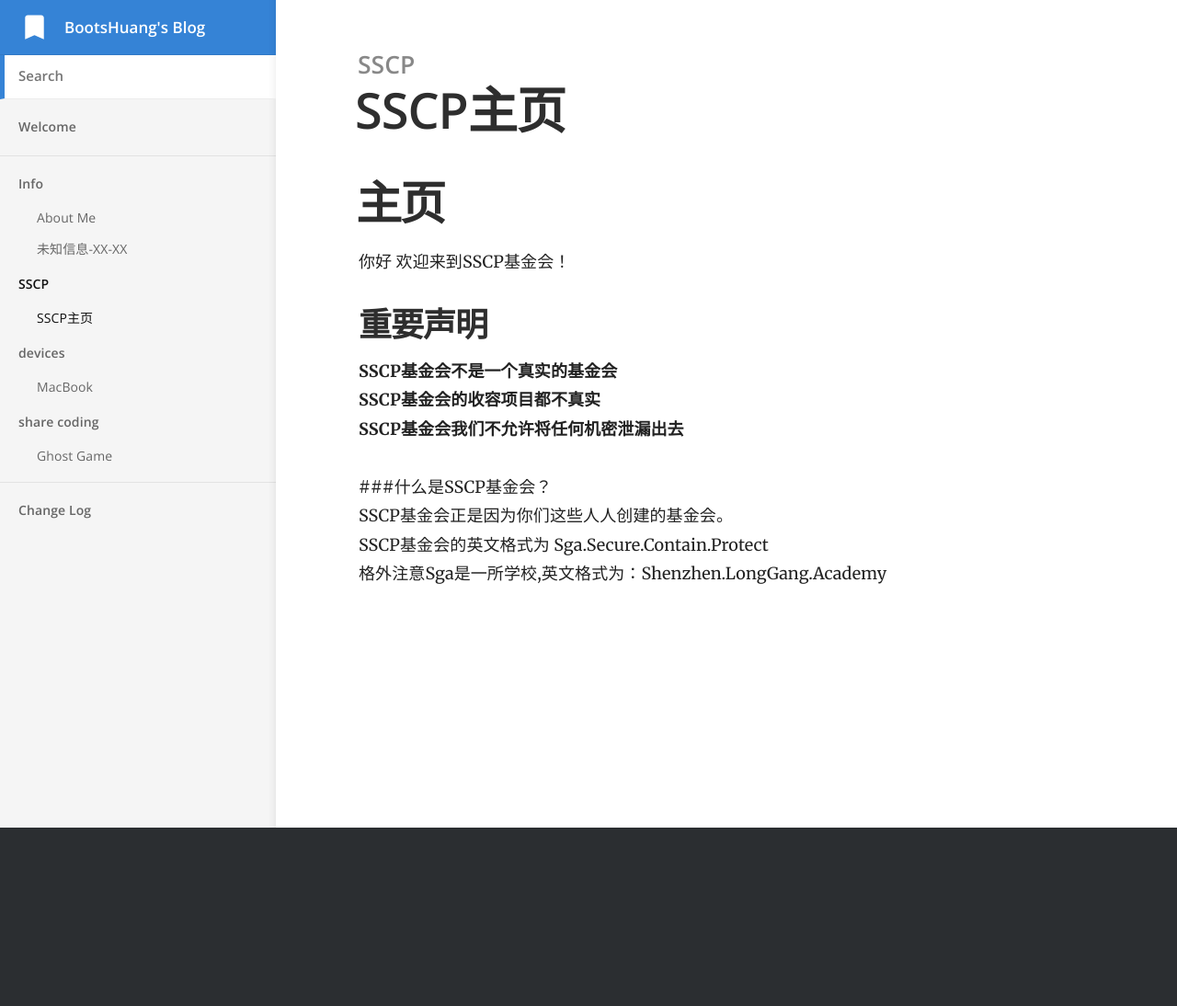
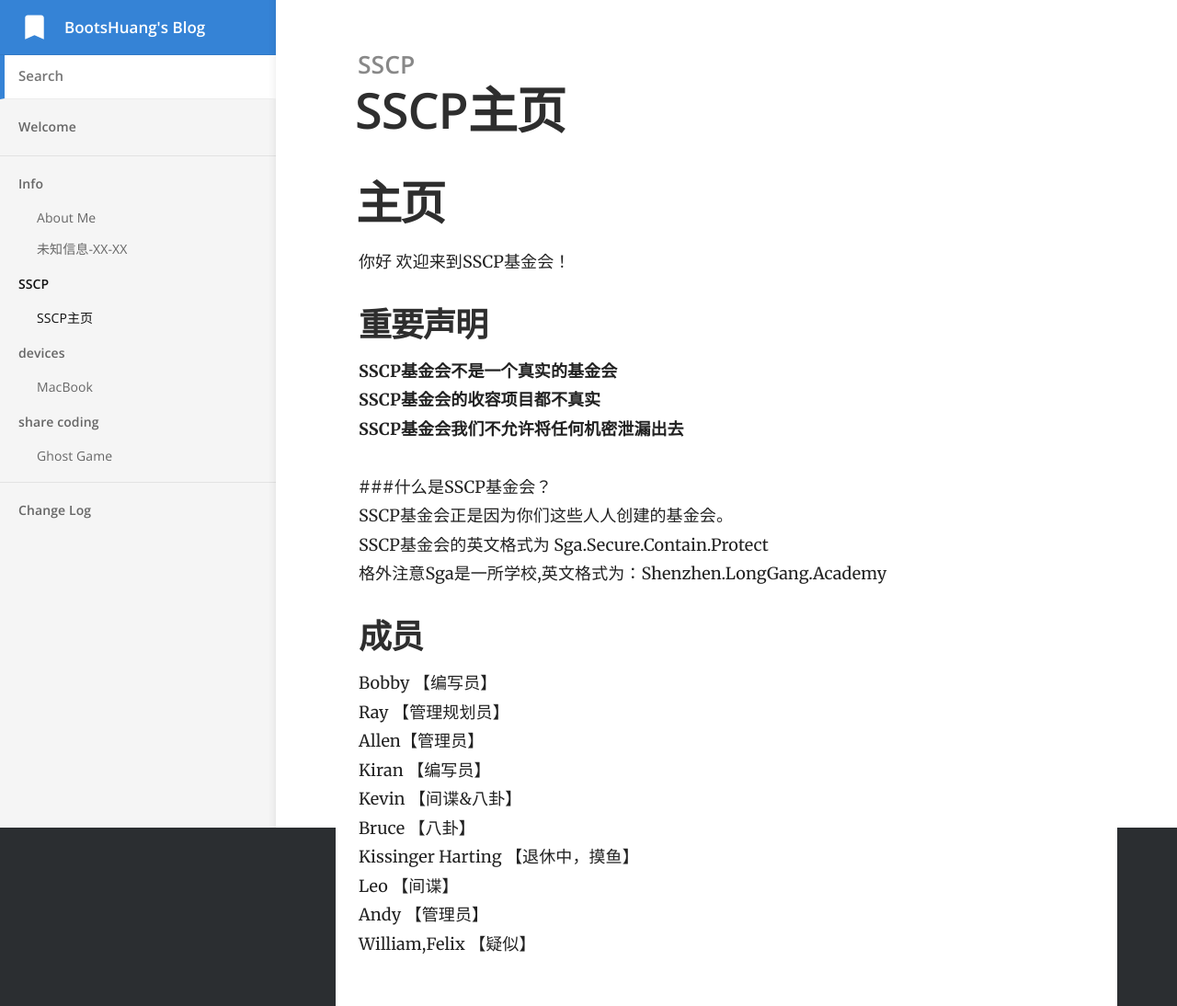
Before and after one commit to BootsHuang/BootsHuang.github.io, a Jekyll site: the page built from _docs/contact-syncing/SSCP.md, in a window 1280 px wide. Shown: the whole page at 92% size. Built offline with Jekyll 4.4.1, drawn with Linux system fonts in a browser that asks for light colours; before the commit the page ends 900 px from its top, so only the background shows below that.

Commit message:
Update SSCP.md

```diff
--- a/_docs/contact-syncing/SSCP.md
+++ b/_docs/contact-syncing/SSCP.md
@@ -14,3 +14,15 @@ order: 4
 SSCP基金会正是因为你们这些人人创建的基金会。
 SSCP基金会的英文格式为 Sga.Secure.Contain.Protect
 格外注意Sga是一所学校,英文格式为：Shenzhen.LongGang.Academy
+
+## 成员
+Bobby 【编写员】
+Ray 【管理规划员】
+Allen【管理员】
+Kiran 【编写员】
+Kevin 【间谍&八卦】
+Bruce 【八卦】
+Kissinger Harting 【退休中，摸鱼】
+Leo 【间谍】
+Andy 【管理员】
+William,Felix 【疑似】
```
